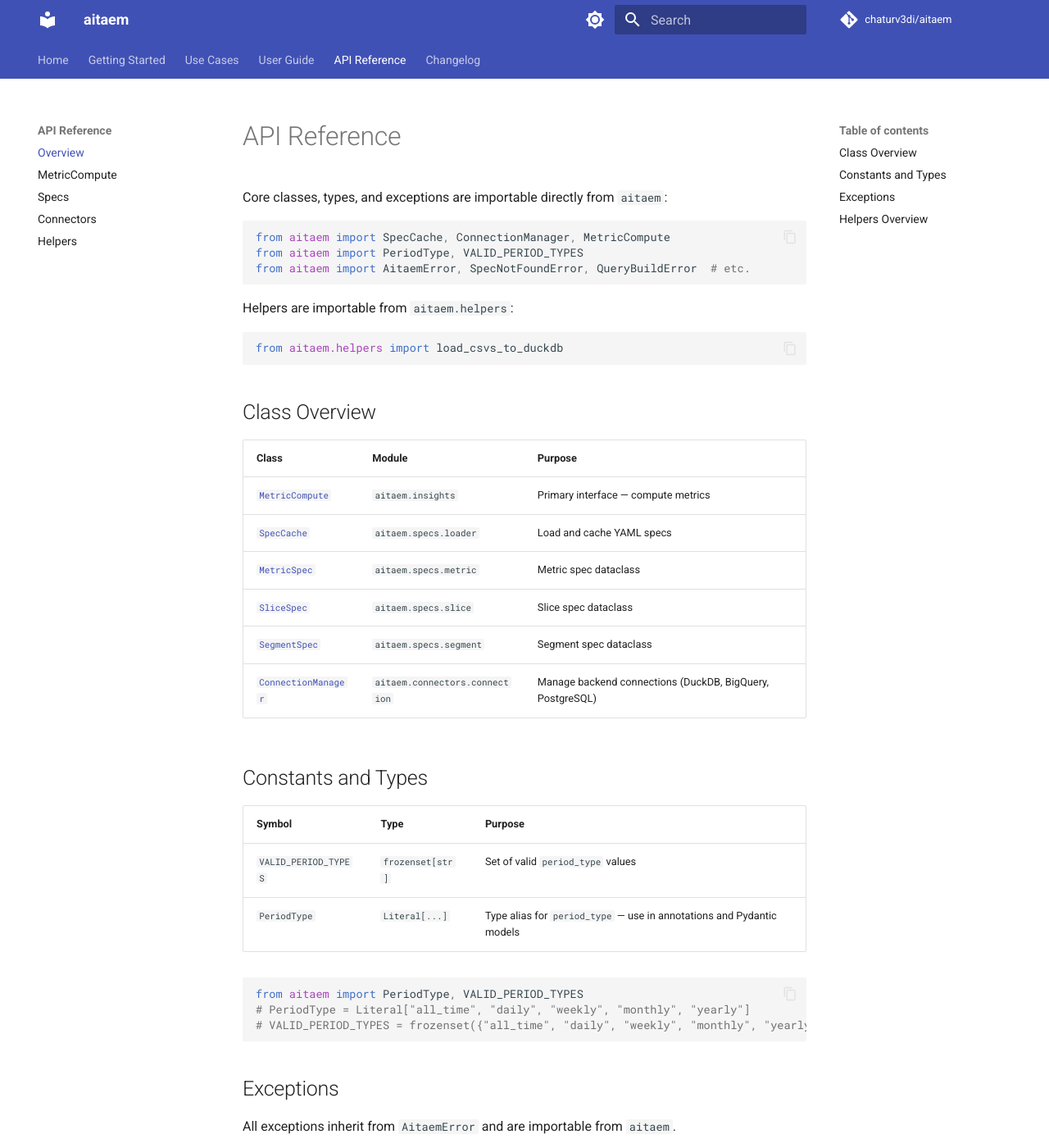
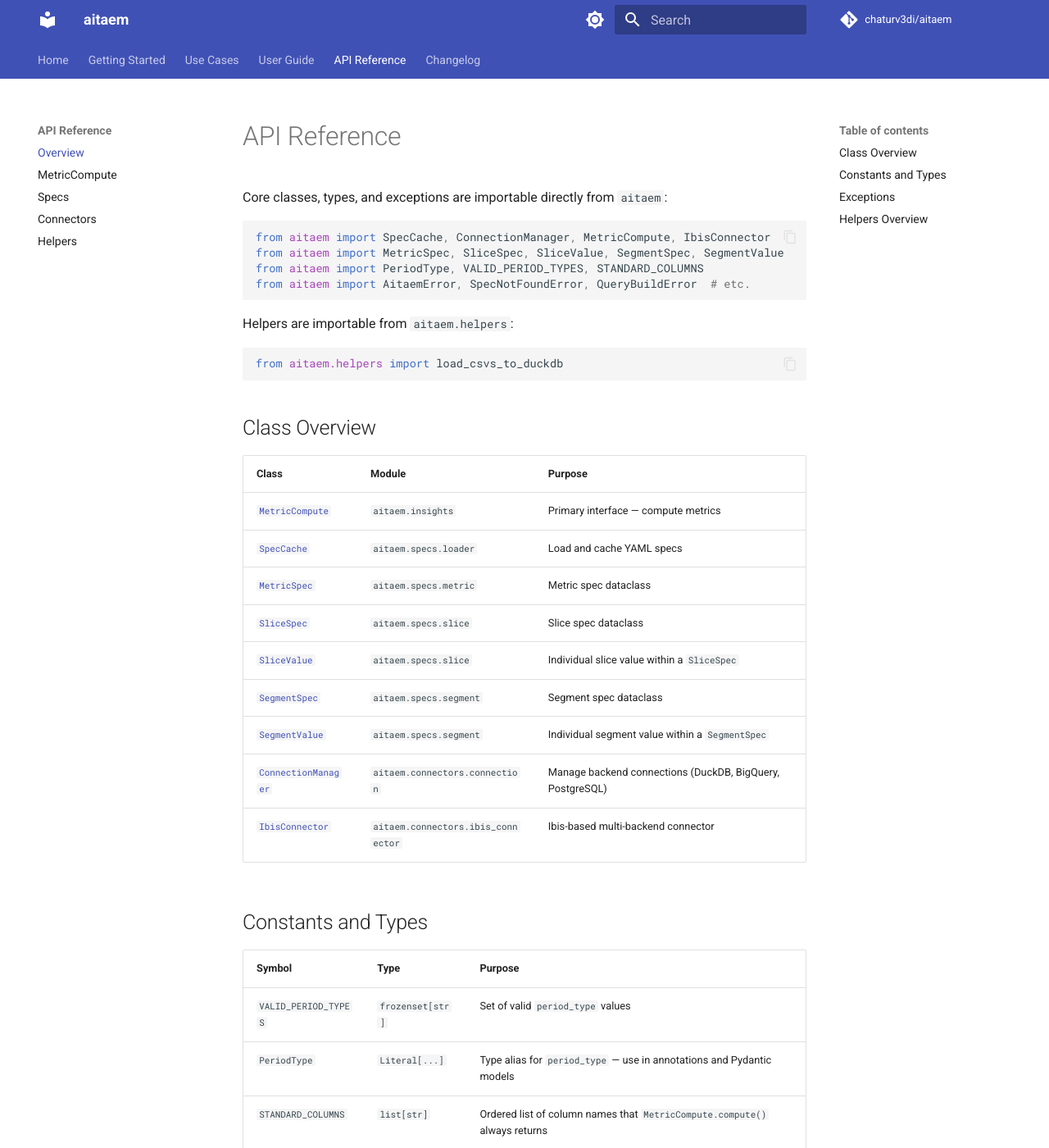
Before and after one commit to chaturv3di/aitaem, an MkDocs documentation site: the page built from docs/api/index.md, in a window 1280 px wide and 1400 px high. Shown: the whole window at 82% size. Built offline with MkDocs 1.6.1 and Material for MkDocs 9.7.7, drawn with Linux system fonts in a browser that asks for light colours; comment, search, counter and statistics services are not loaded.

Commit message:
feat: export STANDARD_COLUMNS, spec types, and IbisConnector at top level (R-5, R-7, R-9, plan 17)

````diff
--- a/docs/api/index.md
+++ b/docs/api/index.md
@@ -3,8 +3,9 @@
 Core classes, types, and exceptions are importable directly from `aitaem`:
 
 ```python
-from aitaem import SpecCache, ConnectionManager, MetricCompute
-from aitaem import PeriodType, VALID_PERIOD_TYPES
+from aitaem import SpecCache, ConnectionManager, MetricCompute, IbisConnector
+from aitaem import MetricSpec, SliceSpec, SliceValue, SegmentSpec, SegmentValue
+from aitaem import PeriodType, VALID_PERIOD_TYPES, STANDARD_COLUMNS
 from aitaem import AitaemError, SpecNotFoundError, QueryBuildError  # etc.
 ```
 
@@ -22,8 +23,11 @@ from aitaem.helpers import load_csvs_to_duckdb
 | [`SpecCache`](specs.md) | `aitaem.specs.loader` | Load and cache YAML specs |
 | [`MetricSpec`](specs.md#aitaem.specs.metric.MetricSpec) | `aitaem.specs.metric` | Metric spec dataclass |
 | [`SliceSpec`](specs.md#aitaem.specs.slice.SliceSpec) | `aitaem.specs.slice` | Slice spec dataclass |
+| [`SliceValue`](specs.md#aitaem.specs.slice.SliceValue) | `aitaem.specs.slice` | Individual slice value within a `SliceSpec` |
 | [`SegmentSpec`](specs.md#aitaem.specs.segment.SegmentSpec) | `aitaem.specs.segment` | Segment spec dataclass |
+| [`SegmentValue`](specs.md#aitaem.specs.segment.SegmentValue) | `aitaem.specs.segment` | Individual segment value within a `SegmentSpec` |
 | [`ConnectionManager`](connectors.md) | `aitaem.connectors.connection` | Manage backend connections (DuckDB, BigQuery, PostgreSQL) |
+| [`IbisConnector`](connectors.md) | `aitaem.connectors.ibis_connector` | Ibis-based multi-backend connector |
 
 ## Constants and Types
 
@@ -31,6 +35,7 @@ from aitaem.helpers import load_csvs_to_duckdb
 |--------|------|---------|
 | `VALID_PERIOD_TYPES` | `frozenset[str]` | Set of valid `period_type` values |
 | `PeriodType` | `Literal[...]` | Type alias for `period_type` — use in annotations and Pydantic models |
+| `STANDARD_COLUMNS` | `list[str]` | Ordered list of column names that `MetricCompute.compute()` always returns |
 
 ```python
 from aitaem import PeriodType, VALID_PERIOD_TYPES
````
Also changed, not shown: aitaem/__init__.py (+13 -0 lines), docs/changelog.md (+8 -0 lines), plans/REQ01-api-improvement-requests.md (+3 -3 lines), 2 other files.
